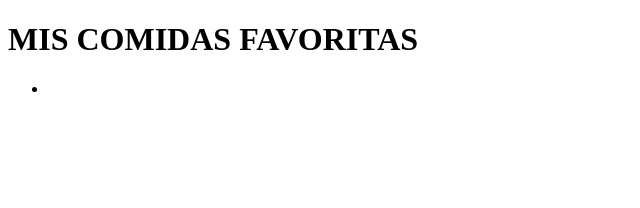
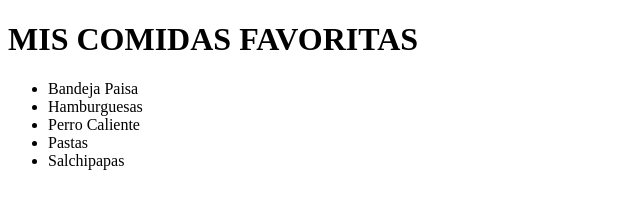
Before and after one commit to simoncmolina/Laboratorio-HTML, a plain HTML site: page index.html in a window 1280 px wide. Shown: the whole page, without its empty margins (0-640 px from the left). Drawn offline with Linux system fonts and the light colour scheme.

Commit message:
Modificación

```diff
--- a/index.html
+++ b/index.html
@@ -8,7 +8,11 @@
         <h1>MIS COMIDAS FAVORITAS</h1>
 
         <ul>
-            <li></li>
+            <li>Bandeja Paisa</li>
+            <li>Hamburguesas</li>
+            <li>Perro Caliente</li>
+            <li>Pastas</li>
+            <li>Salchipapas</li>
         </ul>
     </body>
 </html>
```
